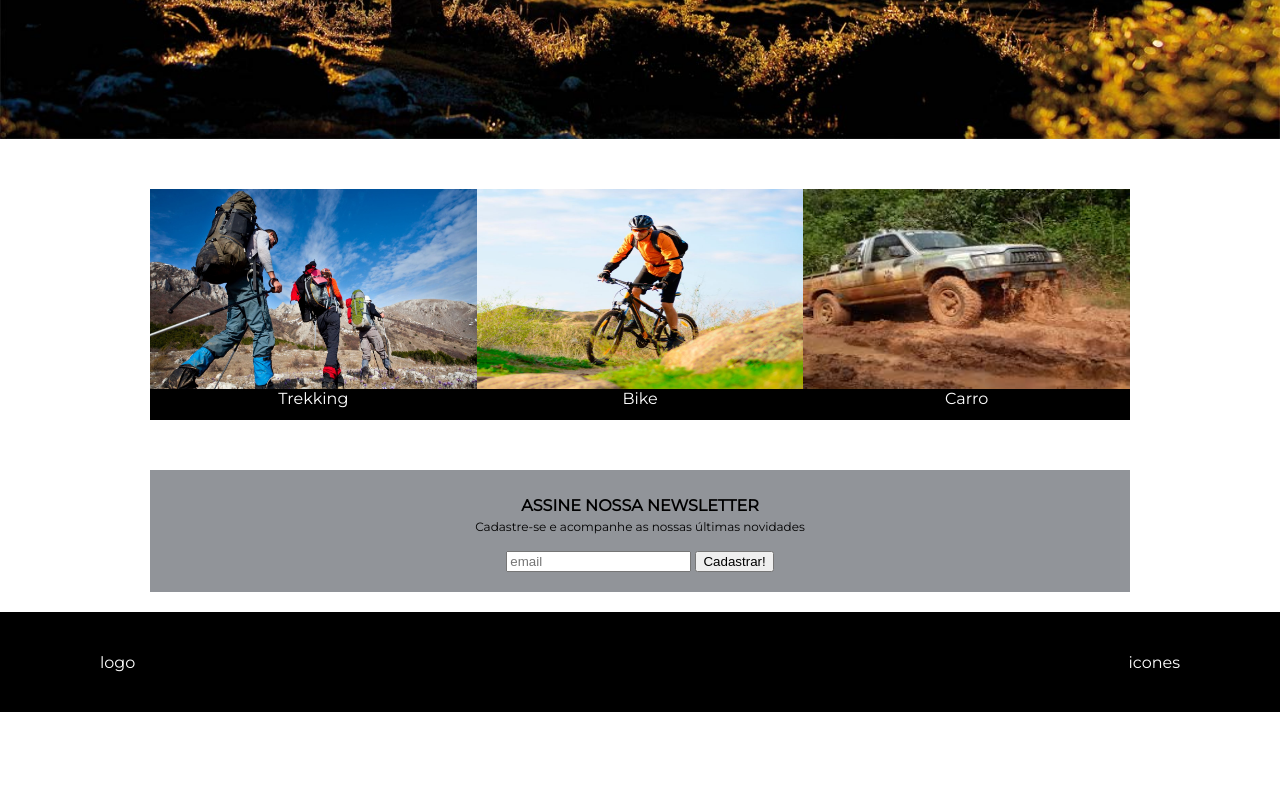
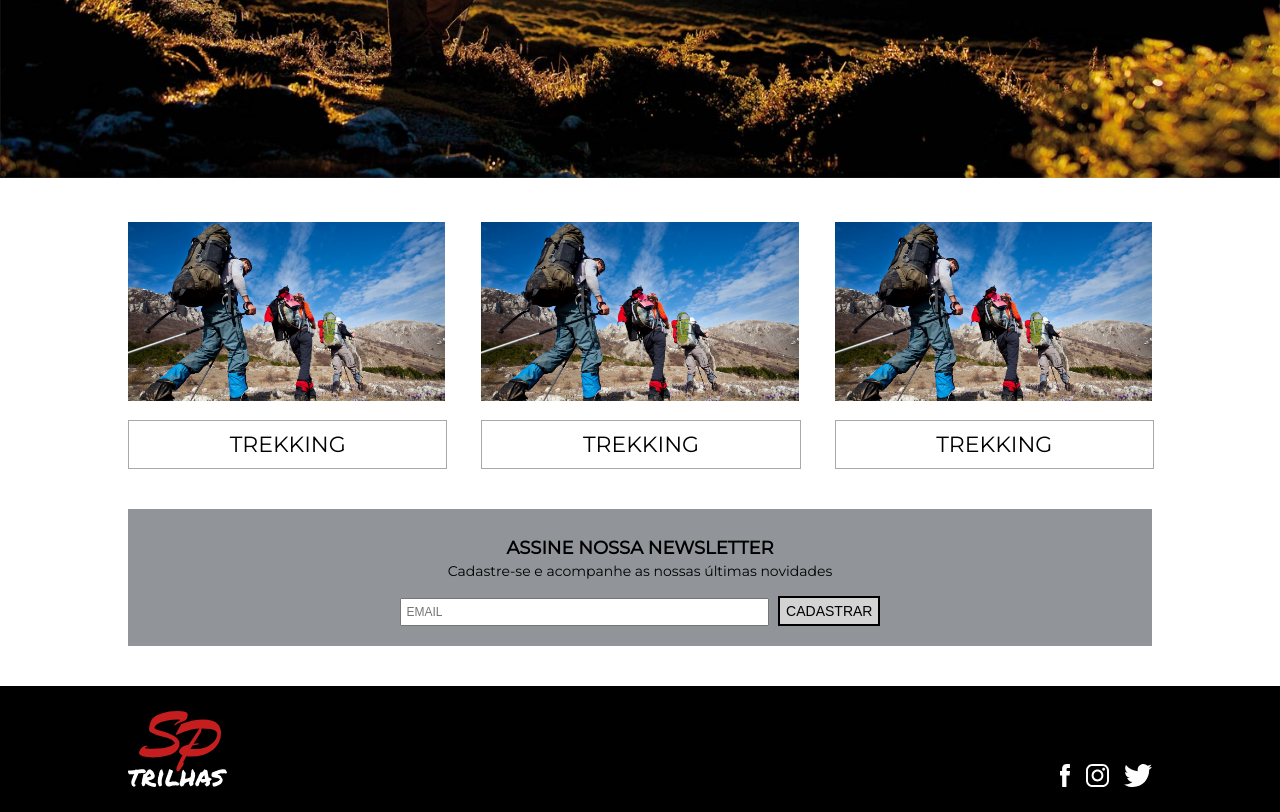
Before and after one commit to edumsamp/trilhas, a plain HTML site: page index.html in a window 1280 px wide. Shown: the part 680-1492 px from the top of the page. Before the commit the page ends 1392 px from the top, so only its background shows below. Drawn offline with Linux system fonts and the light colour scheme.

Commit message:
ja-ta-melhor

```diff
--- a/css/style.css
+++ b/css/style.css
@@ -1,17 +1,25 @@
 body {
   font-family: 'Montserrat', sans-serif;
   margin:0;
+  background-color: white;
 }
 
 .header{
+  display:flex;
+  justify-content: center;
+  align-items: center;
   background-color: black;
-  height: 100px;
+  height: 130px;
+}
+
+.header img {
+  height: 70%;
+
 }
 
 .menu {
   display: flex;
   justify-content: space-around;
-  height: 30px;
   background-color: #eaedf2;
 }
 
@@ -19,8 +27,21 @@ body {
   width: 25%;
   text-align: center;
   margin: auto;
-  font-weight: black;
+  margin-top: 0px;
+  margin-bottom: 0px;
+  padding-top: 10px;
+  padding-bottom: 10px;
+  font-weight: bold;
 }
+
+.menu input {
+  box-sizing: border-box;
+  width: 20%;
+  font-size: 16px;
+  text-align: center;
+}
+
+
 
 .abertura {
   width: 100%;
@@ -31,24 +52,38 @@ body {
 .intro{
   display:flex;
   justify-content: space-between;
-  margin-left: 150px;
-  margin-right: 150px;
+  margin-left: 10%;
+  margin-right: 10%;
 }
 
-.intro img {
-  width: 100%;
-  height: 200px;
-  background-color: #eaedf2;
+.categoria {
+  width: 31%;
+  text-align: center;
+  margin-top: 40px;
+  margin-bottom: 40px;
+  box-sizing: content-box;
 }
 
-.intro p{
-  width: 350px;
+.categoria img {
+  width: 100%;
+  margin: 0px;
+}
+
+.categoria p{
+display:block;
+  width: 100%;
+  font-size: 22px;
   text-align: center;
-  background-color: black;
-  color: white;
-  padding-bottom: 0.8em;
-  margin-top: 50px;
-  margin-bottom: 50px;
+  background-color: white;
+  color: black;
+  border-style: solid;
+  border-width:thin;
+  border-color:darkgrey;
+  text-transform: uppercase;
+  margin: 0px;
+  margin-top: 15px;
+  padding-top: 10px;
+  padding-bottom: 10px;
 }
 
 .cadastro {
@@ -57,13 +92,15 @@ body {
   text-align: center;
   padding-top: 10px;
   padding-bottom: 10px;
-  margin-right: 150px;
-  margin-left: 150px;
+  margin-right: 10%;
+  margin-left: 10%;
+  margin-bottom: 40px;
 }
 
 .cadastro p {
   height: 7px;
-  padding-bottom: 0px
+  padding-bottom: 0px;
+  font-size: 18px
 }
 
 .cadastro form {
@@ -72,8 +109,28 @@ body {
 
 
 #texto-menor {
+  font-size: 14px;
+  height: 20px;
+}
+
+#campo {
   font-size: 12px;
-  height: 20px;
+  width: 35%;
+  padding-top: 5px;
+  padding-bottom: 5px;
+  padding-left: 5px;
+  text-transform: uppercase;
+}
+
+#botao {
+  font-size: 14px;
+  border-style:solid;
+  border-color: black;
+  background-color: lightgrey;
+  padding-top: 5px;
+  padding-bottom: 5px;
+  text-transform: uppercase;
+  margin-left: 5px;
 }
 
 .footer {
@@ -83,50 +140,27 @@ body {
   background-color: black;
   margin-top: 20px;
   color: white;
-  padding-left: 100px;
-  padding-right: 100px;
-  height: 100px;
+  padding-left: 10%;
+  padding-right: 10%;
+  height: 126px;
 }
 
-.cat1-titulo {
-  border-bottom-style:solid;
-  border-bottom-color:black;
-
+#logo-fim {
+  height: 60%;
 }
 
-.cat1-card{
-  display:flex;
-  justify-content: space-around;
-  margin-left: 50px;
-  margin-right: 50px;
+.icones {
+  display: flex;
+  justify-content: space-between;
+  align-items: flex-end;
+  width: 9%;
+  height: 60%
 }
 
-.card {
-  border-style: solid;
-  width:250px;
-  text-align: center;
+  .icones img {
+  height: 30%;
+  }
+
+.menu p:hover {
+  background-color: #a0a0a0
 }
-
-.trilha {
-  height: 25px;
-}
-
-.crit {
-  border-style: solid;
-  margin: 20px;
-}
-
-.crit p{
-  border-bottom-style:solid;
-  text-align: left;
-  padding-left: 5px;
-  margin-top: auto;
-  margin-bottom: auto;
-  height: 50px;
-}
-
-img {
-  display: block;
-  width: 80%;
-  margin: auto;
-}
--- a/index.html
+++ b/index.html
@@ -11,14 +11,15 @@
 <body>
 
 <div class="header">
-SPTrilhas
+<img src="img/logo-sptrilhas-negativo.svg" alt="">
 </div>
 
 <div class="menu">
-  <p>Home</p>
-  <p>Sobre nós</p>
-  <p>Trilhas</p>
-  <p>Contato</p>
+  <p class="tit">Home</p>
+  <p class="tit">Sobre nós</p>
+  <p class="tit">Trilhas</p>
+  <p class="tit">Contato</p>
+  <input type="text" placeholder="Buscar..">
 
 </div>
 
@@ -28,9 +29,26 @@ SPTrilhas
 
 
 <div class="intro">
-  <p><img src="img/pe.jpg" alt="">Trekking</p>
+
+  <div class="categoria">
+    <img class="imagem" src="img/pe.jpg" alt="">
+    <p>Trekking</p>
+  </div>
+
+  <div class="categoria">
+    <img class="imagem" src="img/pe.jpg" alt="">
+    <p>Trekking</p>
+  </div>
+
+  <div class="categoria">
+    <img class="imagem" src="img/pe.jpg" alt="">
+    <p>Trekking</p>
+  </div>
+
+<!--
+
   <p><img src="img/bike.jpg" alt="">Bike</p>
-  <p><img src="img/carro.jpg" alt="">Carro</p>
+  <p><img src="img/carro.jpg" alt="">Carro</p> -->
 
 </div>
 
@@ -38,18 +56,24 @@ SPTrilhas
 
   <p><b>ASSINE NOSSA NEWSLETTER</b></p>
   <p id="texto-menor" >Cadastre-se e acompanhe as nossas últimas novidades</p>
-  <form>
-  <input type="text" name="email" placeholder="email" value="">
-  <button type="button" onclick="alert('Email cadastrado com sucesso!')">Cadastrar!</button>
-</form>
+
+  <form action="/action_page.php" method="get" target="_blank">
+    <input id="campo" type="text" placeholder="email">
+    <input id="botao" type="submit" value="Cadastrar">
+  </form>
 
 
 </div>
 
 <div class="footer">
 
-  <p>logo</p>
-  <p>icones</p>
+  <img id="logo-fim" src="img/logo-sptrilhas-negativo.svg" alt="">
+
+  <div class="icones">
+  <img src="img/icone-fb.svg" alt="">
+  <img src="img/icone-instagram.svg" alt="">
+  <img src="img/icone-twitter.svg" alt="">
+  </div>
 
 </div>
 
```
Also changed, not shown: img/icone-fb.svg (added), img/icone-instagram.svg (added), img/icone-twitter.svg (added), img/logo-sptrilhas-negativo.svg (added).
